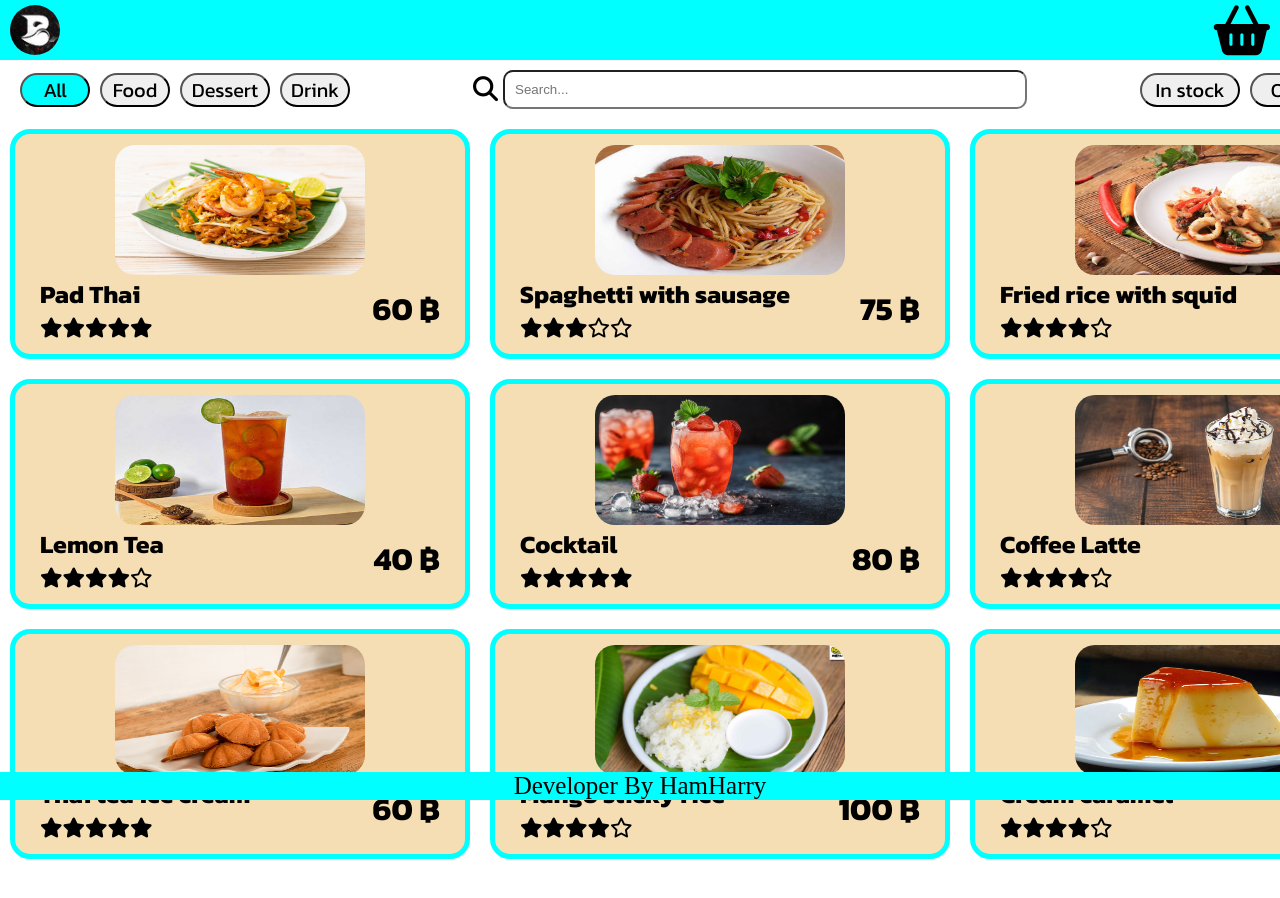
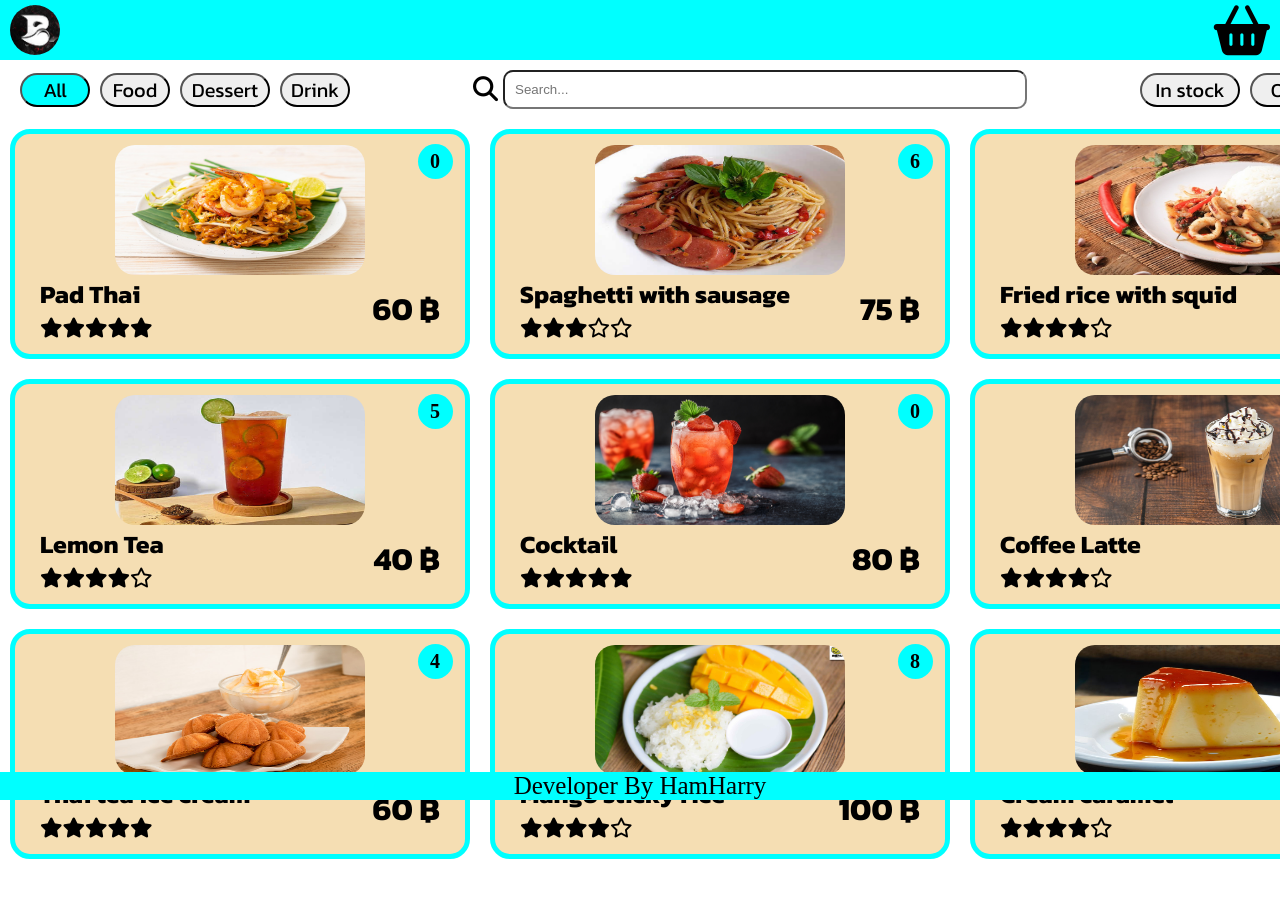
Before and after one commit to HamHarry/foodshop, a React (Vite) app: page / in a window 1280 px wide. Shown: the top 898 px of the page. Built offline with nearby package versions, Linux system fonts and the light colour scheme.

Commit message:
เพิ่ม stock

```diff
--- a/src/css/App.css
+++ b/src/css/App.css
@@ -40,6 +40,24 @@
 .wrap-list-card {
   display: grid;
   grid-template-columns: 1fr 1fr 1fr;
+}
+.stock {
+  position: absolute;
+  display: flex;
+  width: 425px;
+  height: 200px;
+  justify-content: end;
+  font-size: 20px;
+  font-weight: bold;
+}
+.background-stock {
+  display: flex;
+  justify-content: center;
+  align-items: center;
+  background-color: aqua;
+  height: 35px;
+  width: 35px;
+  border-radius: 50%;
 }
 .card {
   display: flex;
--- a/src/view/App.jsx
+++ b/src/view/App.jsx
@@ -33,7 +33,10 @@ function App() {
                 });
                 if (cardID > -1) {
                   const prevlistCarts = listCarts[cardID];
-                  const newItem = { ...item, total: prevlistCarts.total + 1 };
+                  const newItem = {
+                    ...item,
+                    total: prevlistCarts.total + 1,
+                  };
                   const newlistCarts = [...listCarts];
                   newlistCarts.splice(cardID, 1, newItem);
                   setListCarts(newlistCarts);
@@ -44,6 +47,9 @@ function App() {
                 }
               }}
             >
+              <div className="stock">
+                <div className="background-stock">{item.stock}</div>
+              </div>
               <img src={img} alt={name} />
               <div className="card-text">
                 <div className="text-name">
```
